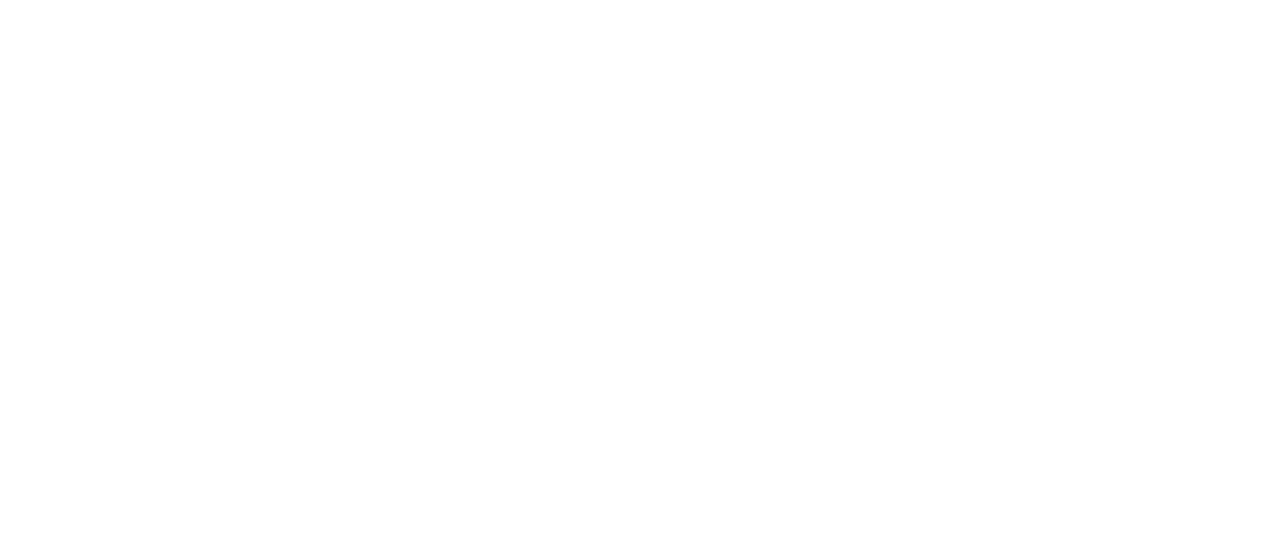
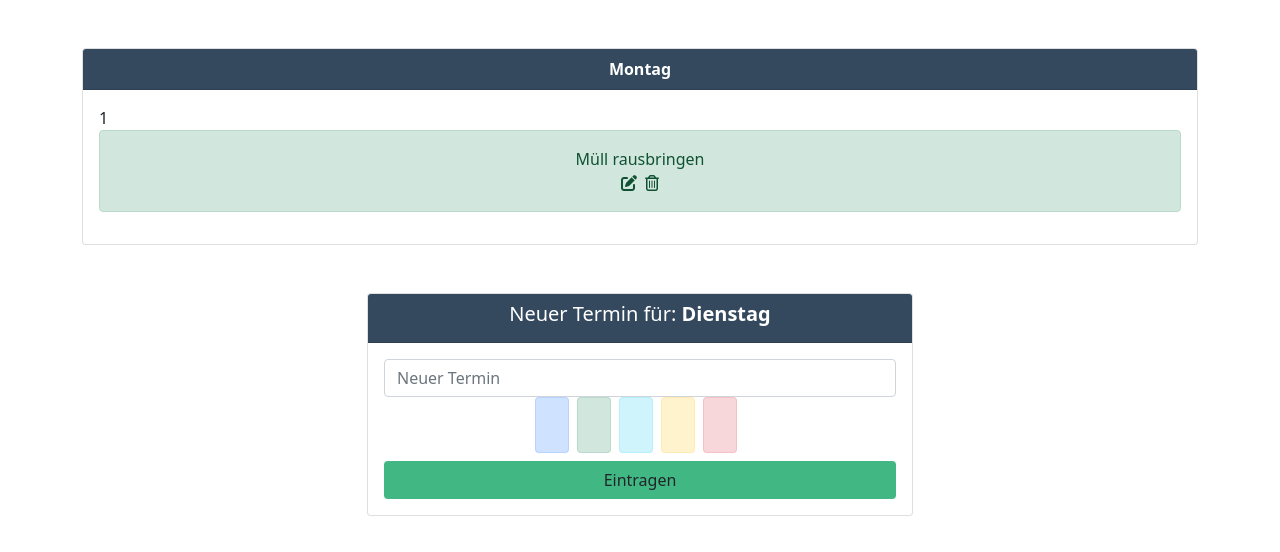
Before and after one commit to tanjanobel/vue-appointment-app, a Vue app: page / in a window 1280 px wide. Shown: the top 552 px of the page. Built offline with nearby package versions, Linux system fonts and the light colour scheme.

Commit message:
Add appointment and appointment colors

```diff
--- a/src/App.vue
+++ b/src/App.vue
@@ -1,5 +1,66 @@
 <template>
   <div id="app">
+    <div id="calendar-week">
+      <div class="container fluid mt-5">
+        <div class="row">
+          <div class="col-12">
+            <div class="card-group">
+              <!-- Tage -->
+              <div class="card">
+                <div class="card-header text-center bg-vue">
+                  <strong>Montag</strong>
+                </div>
+                <div class="card-body">
+                  <div>1</div>
+                  <div class="alert alert-success text-center">
+                    <div>Müll rausbringen</div>
+                    <div>
+                      <i class="fas fa-edit me-2"></i>
+                      <i class="far fa-trash-alt"></i>
+                    </div>
+                  </div>
+                </div>
+              </div>
+
+            </div>
+          </div>
+        </div>
+      </div>
+    </div>
+    <div id="calendar-entry">
+      <div class="container mt-5">
+        <div class="row">
+          <div class="col-6 offset-3">
+            <div class="card">
+              <div class="card-header text-center bg-vue">
+                <h5>Neuer Termin für: <strong>Dienstag</strong></h5>
+              </div>
+              <div class="card-body">
+                <input
+                  type="text"
+                  class="form-control"
+                  placeholder="Neuer Termin"
+                >
+                <div class="mt-3 text-center">
+                  <span
+                    v-for="(color, index) in ['primary', 'success', 'info', 'warning', 'danger']"
+                    :key="index"
+                    class="alert me-2 square"
+                    :class="['alert-' +color]"
+                    style="cursor: pointer;"
+                  >
+
+                  </span>
+                </div>
+                <br>
+                <button class="btn bg-vue2 w-100">Eintragen</button>
+              </div>
+            </div>
+          </div>
+        </div>
+      </div>
+    </div>
+
   </div>
 </template>
 
@@ -9,3 +70,19 @@
   name: 'App',
 }
 </script>
+
+<style scoped>
+  .bg-vue {
+    background-color: rgb(52, 73, 94);
+    color: #fff;
+  }
+
+  .bg-vue2 {
+    background-color: rgb(65, 184, 131);
+  }
+
+  .square {
+    height: 40px;
+    width: 40px;
+  }
+</style>
```
